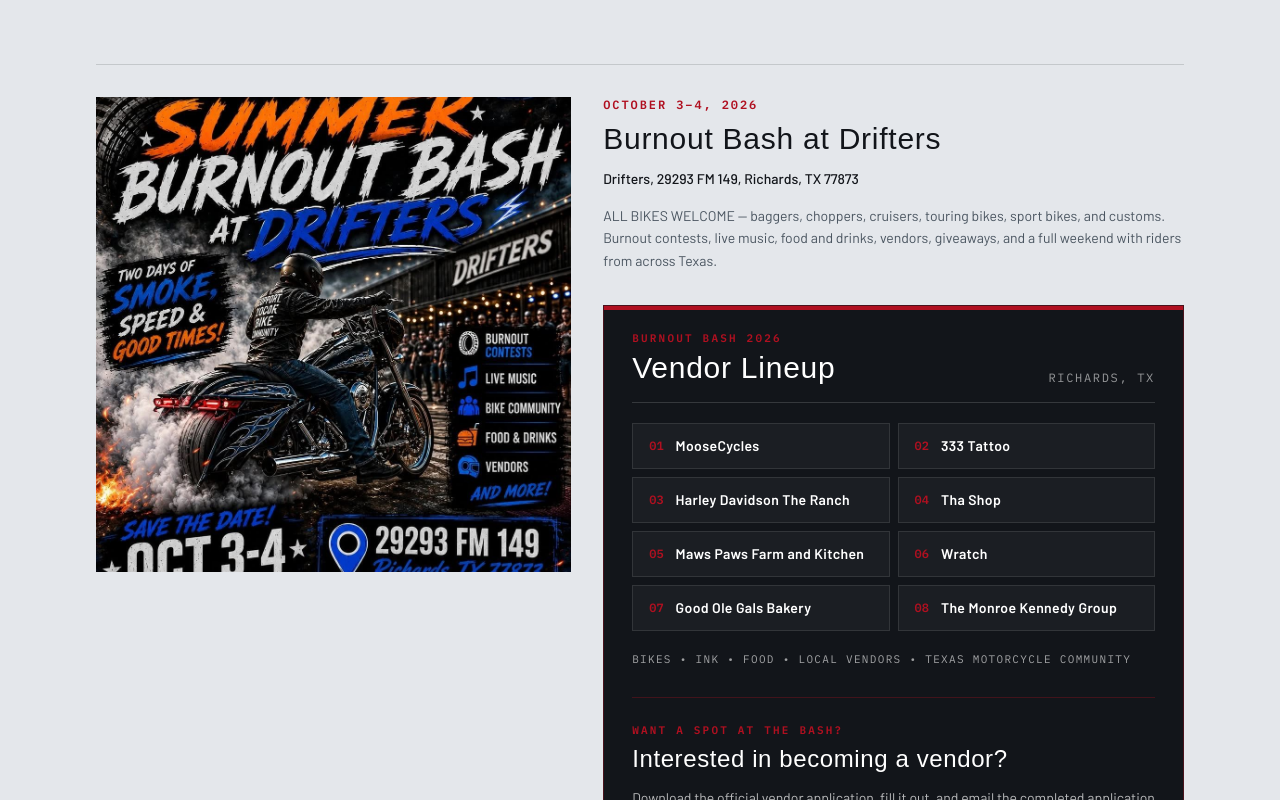
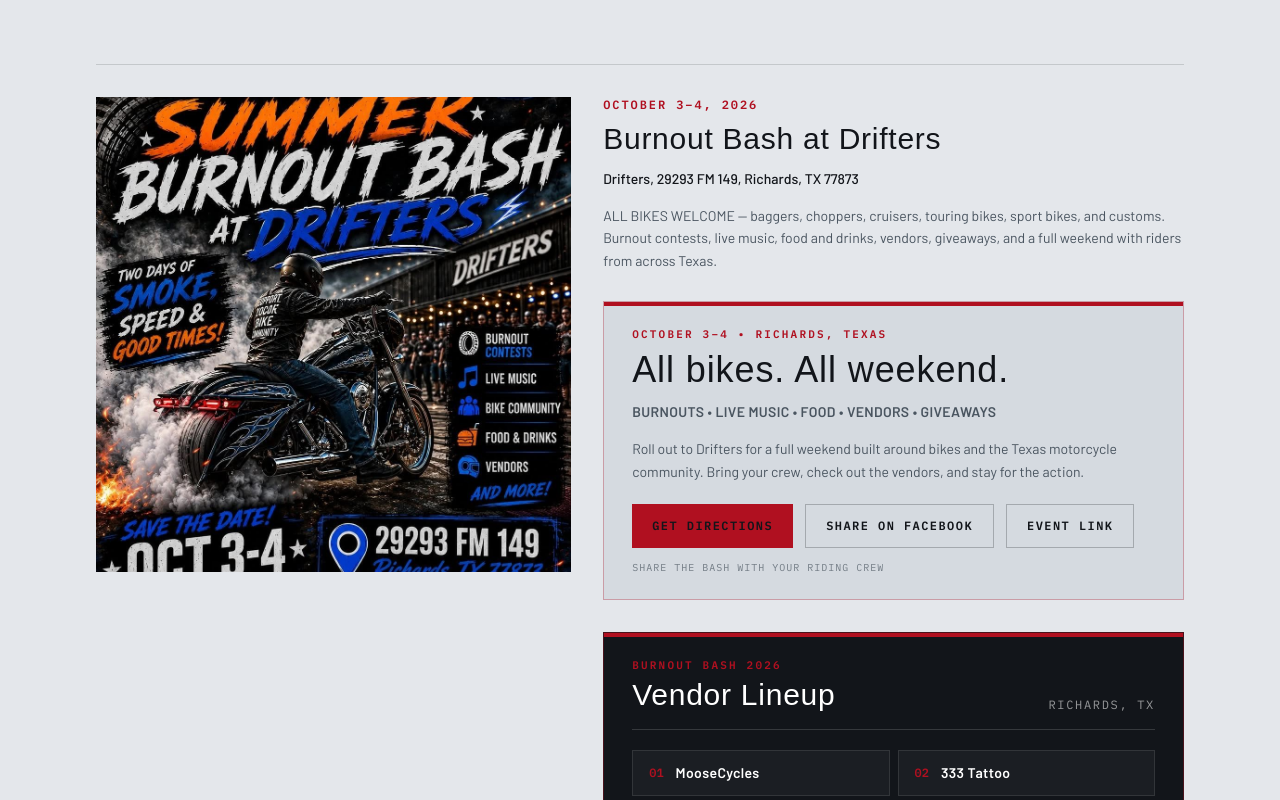
Before and after one commit to LiftEatCode/tha-shop, a Next.js app: page /event-calendar in a window 1280 px wide. Shown: the part 504-1304 px from the top of the page. Built offline with nearby package versions, Linux system fonts and the light colour scheme; no server answers; a web font is replaced by a local one.

Commit message:
Add Burnout Bash attendee and sharing CTAs

```diff
--- a/src/app/event-calendar/page.tsx
+++ b/src/app/event-calendar/page.tsx
@@ -23,6 +23,10 @@
 const vendorApplicationPath =
   "/documents/burnout-bash-2026-vendor-application.pdf";
 const vendorEmail = "tha2025shop@gmail.com";
+const burnoutBashUrl = "https://thashops.com/event-calendar";
+const burnoutBashDirectionsUrl =
+  "https://www.google.com/maps/search/?api=1&query=Drifters%2C%2029293%20FM%20149%2C%20Richards%2C%20TX%2077873";
+const burnoutBashFacebookShareUrl = `https://www.facebook.com/sharer/sharer.php?u=${encodeURIComponent(burnoutBashUrl)}`;
 
 export const metadata: Metadata = {
   title: "Event Calendar",
@@ -98,6 +102,52 @@
                 </p>
 
                 {event.id === "burnout-bash-2026" && (
+                  <>
+                    <div className="border-engine/30 bg-surface-muted relative mt-7 overflow-hidden border px-5 py-6 sm:px-7">
+                      <div className="bg-engine absolute top-0 left-0 h-1 w-full" />
+                      <p className="text-engine font-mono text-[11px] font-semibold tracking-[0.2em] uppercase">
+                        October 3–4 • Richards, Texas
+                      </p>
+                      <h3 className="font-display text-bay mt-2 text-3xl tracking-wide sm:text-4xl">
+                        All bikes. All weekend.
+                      </h3>
+                      <p className="text-steel mt-3 text-sm font-semibold tracking-wide uppercase">
+                        Burnouts • Live Music • Food • Vendors • Giveaways
+                      </p>
+                      <p className="text-steel mt-4 max-w-2xl text-sm leading-relaxed">
+                        Roll out to Drifters for a full weekend built around bikes and the Texas motorcycle community. Bring your crew, check out the vendors, and stay for the action.
+                      </p>
+
+                      <div className="mt-5 flex flex-col gap-3 sm:flex-row sm:flex-wrap">
+                        <a
+                          href={burnoutBashDirectionsUrl}
+                          target="_blank"
+                          rel="noreferrer"
+                          className="bg-engine text-bay inline-flex min-h-11 items-center justify-center px-5 py-3 font-mono text-xs font-bold tracking-[0.12em] uppercase transition hover:bg-bay hover:text-white focus-visible:outline-2 focus-visible:outline-offset-2 focus-visible:outline-bay"
+                        >
+                          Get Directions
+                        </a>
+                        <a
+                          href={burnoutBashFacebookShareUrl}
+                          target="_blank"
+                          rel="noreferrer"
+                          className="border-bay/25 text-bay hover:border-engine hover:text-engine inline-flex min-h-11 items-center justify-center border px-5 py-3 font-mono text-xs font-bold tracking-[0.12em] uppercase transition focus-visible:outline-2 focus-visible:outline-offset-2 focus-visible:outline-bay"
+                        >
+                          Share on Facebook
+                        </a>
+                        <a
+                          href={burnoutBashUrl}
+                          className="border-bay/25 text-bay hover:border-engine hover:text-engine inline-flex min-h-11 items-center justify-center border px-5 py-3 font-mono text-xs font-bold tracking-[0.12em] uppercase transition focus-visible:outline-2 focus-visible:outline-offset-2 focus-visible:outline-bay"
+                          title="Copy this event link from your browser to share it"
+                        >
+                          Event Link
+                        </a>
+                      </div>
+                      <p className="text-steel/70 mt-3 font-mono text-[10px] tracking-[0.1em] uppercase">
+                        Share the Bash with your riding crew
+                      </p>
+                    </div>
+
                     <div className="border-engine/35 bg-bay relative mt-8 overflow-hidden border px-5 py-6 sm:px-7">
                       <div className="bg-engine absolute top-0 left-0 h-1 w-full" />
                       <div className="flex items-end justify-between gap-4 border-b border-white/15 pb-4">
@@ -173,6 +223,7 @@
                         </p>
                       </div>
                     </div>
+                  </>
                 )}
               </div>
             </article>
```
Lines whose indentation alone changed are shown as unchanged.
